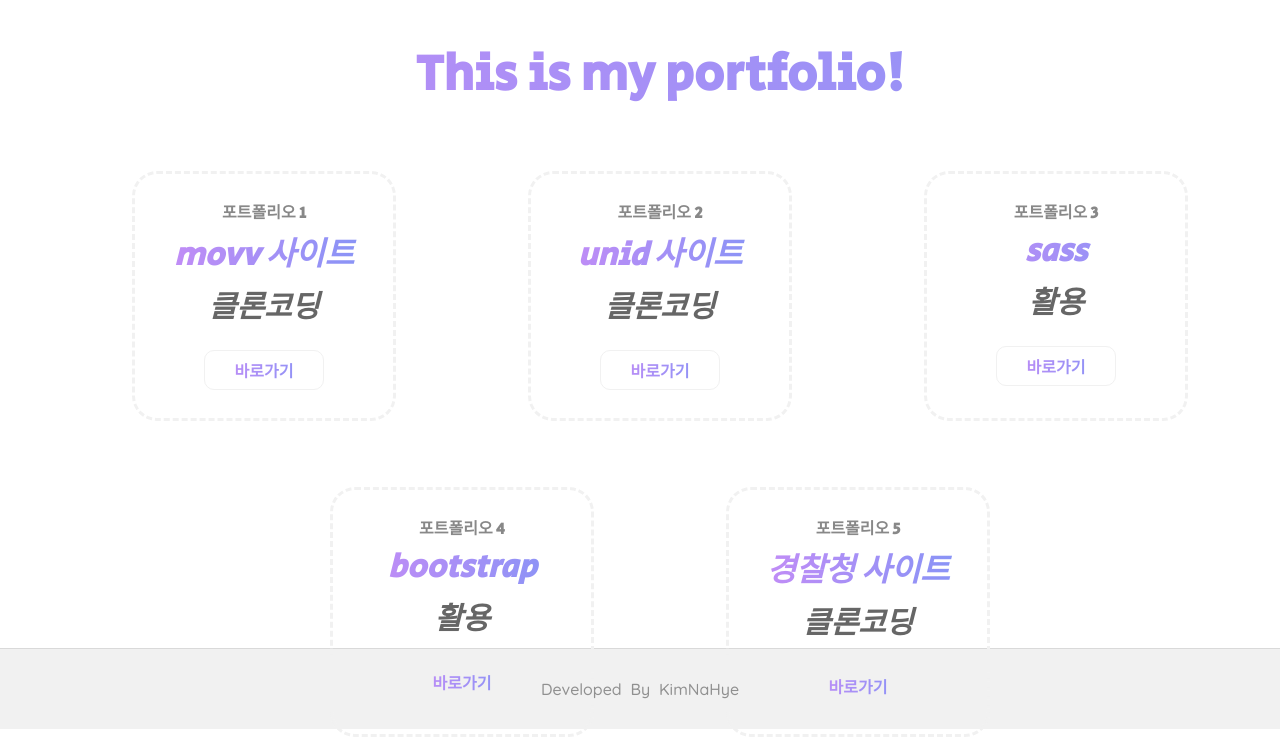
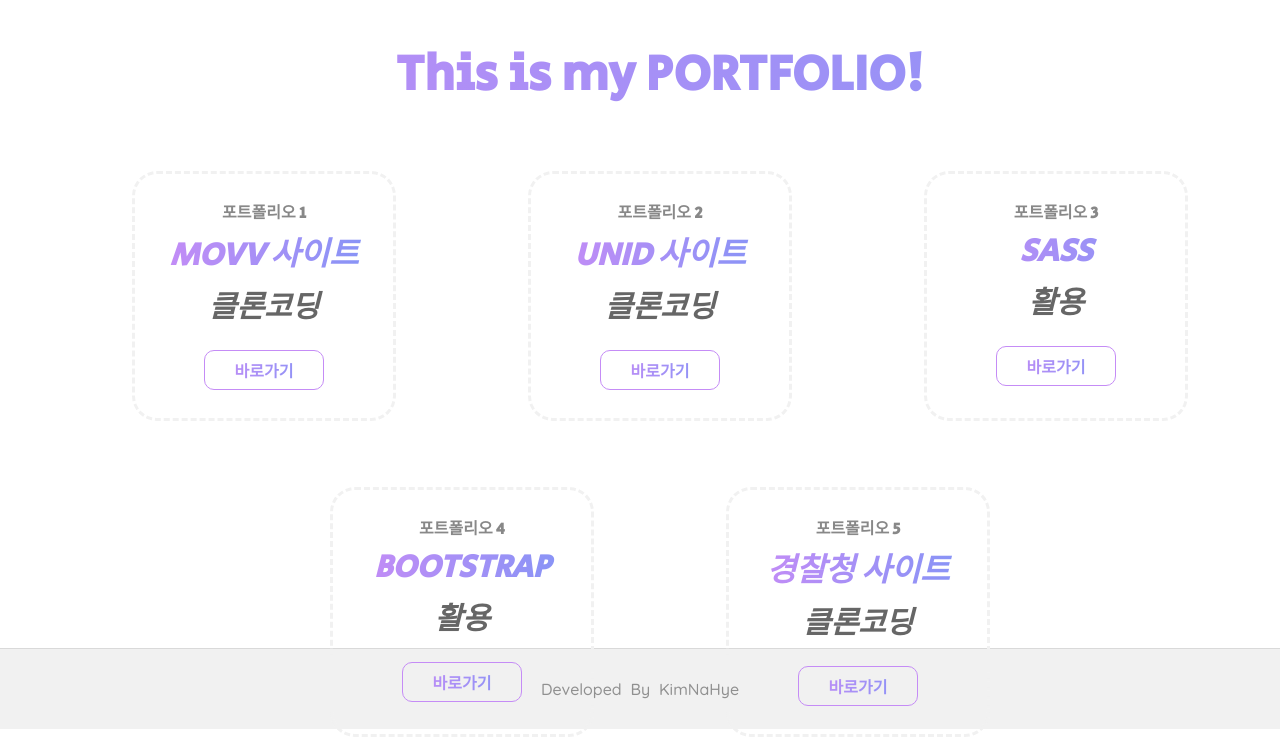
Before and after one commit to nahxx/portfolio, a plain HTML site: page index.html in a window 1280 px wide. Shown: the part 71-808 px from the top of the page. Drawn offline with Linux system fonts and the light colour scheme.

Commit message:
list hover css 추가 및 문구 수정
list hover css 추가 및 문구 대문자로 수정

```diff
--- a/css/style.css
+++ b/css/style.css
@@ -87,6 +87,9 @@ ul, li { list-style: none; padding: 0; }
   padding: 25px 24px;
   box-sizing: border-box;
 }
+#main ul li:hover {
+  background: #f1f1f1;
+}
 #main ul:last-child {
   margin-top: 4%;
 }
@@ -120,7 +123,7 @@ ul, li { list-style: none; padding: 0; }
   width: 120px;
   height: 40px;
   margin-top: 20px;
-  border: 1px solid #f1f1f1;
+  border: 1px solid rgba(197,140,246,1);
   border-radius: 10px;
   transition: .5s;
 }
@@ -137,7 +140,7 @@ ul, li { list-style: none; padding: 0; }
   transition: .5s;
 }
 #main ul li button:hover {
-  border: 0px solid #f1f1f1;
+  border: 0px solid rgba(197,140,246,1);
   background: linear-gradient(90deg, rgba(197,140,246,1) 0%, rgba(134,148,246,1) 100%);
 }
 #main ul li button:hover a {
--- a/index.html
+++ b/index.html
@@ -13,25 +13,25 @@
       </div>
     </header>
     <main id="main">
-      <h2>This is my portfolio!</h2>
+      <h2>This is my PORTFOLIO!</h2>
       <ul>
         <li>
           <span>포트폴리오 1</span>
-          <p><em>movv 사이트</em>클론코딩</p>
+          <p><em>MOVV 사이트</em>클론코딩</p>
           <button>
             <a href="./clone_coding/index.html" target="_blank">바로가기</a>
           </button>
         </li>
         <li>
           <span>포트폴리오 2</span>
-          <p><em>unid 사이트</em>클론코딩</p>
+          <p><em>UNID 사이트</em>클론코딩</p>
           <button>
             <a href="./unid_clone/index.html" target="_blank">바로가기</a>
           </button>
         </li>
         <li>
           <span>포트폴리오 3</span>
-          <p><em>sass</em>활용</p>
+          <p><em>SASS</em>활용</p>
           <button>
             <a href="./sass_site/index.html" target="_blank">바로가기</a>
           </button>
@@ -40,7 +40,7 @@
       <ul>
         <li>
           <span>포트폴리오 4</span>
-          <p><em>bootstrap</em>활용</p>
+          <p><em>BOOTSTRAP</em>활용</p>
           <button>
             <a href="./bootstrap_site/index.html" target="_blank">바로가기</a>
           </button>
```
